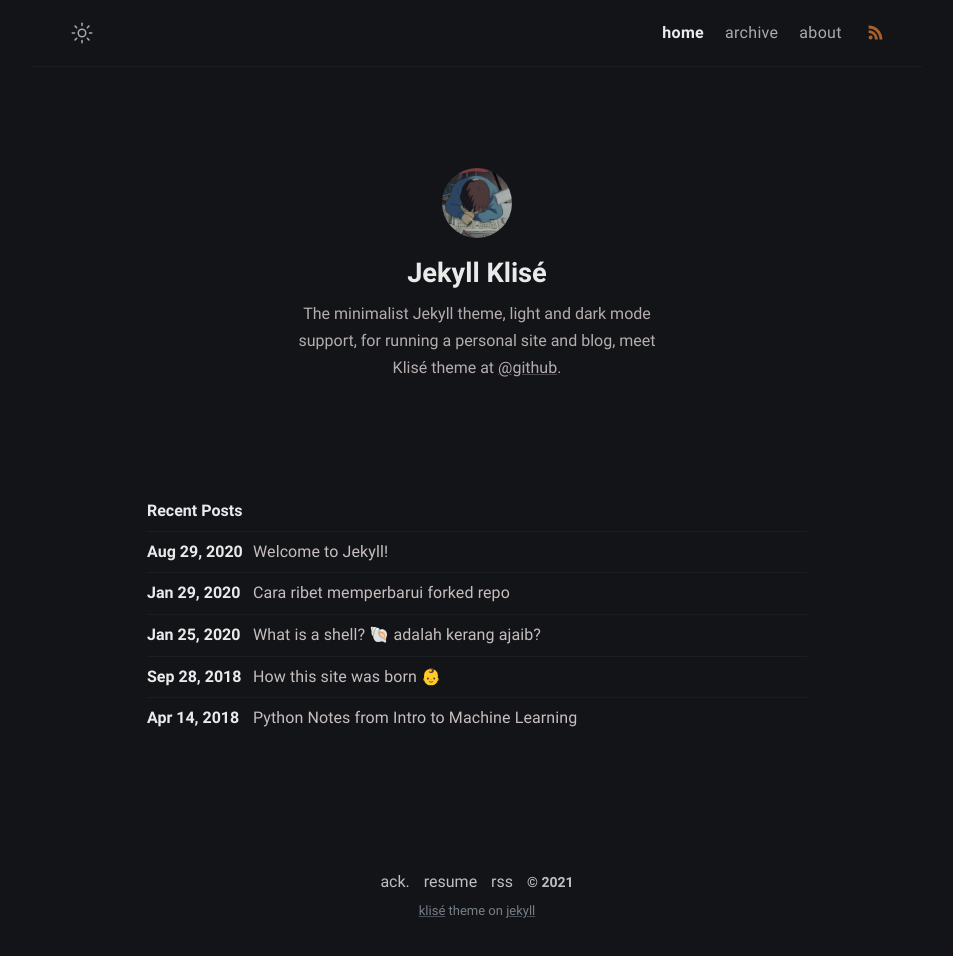
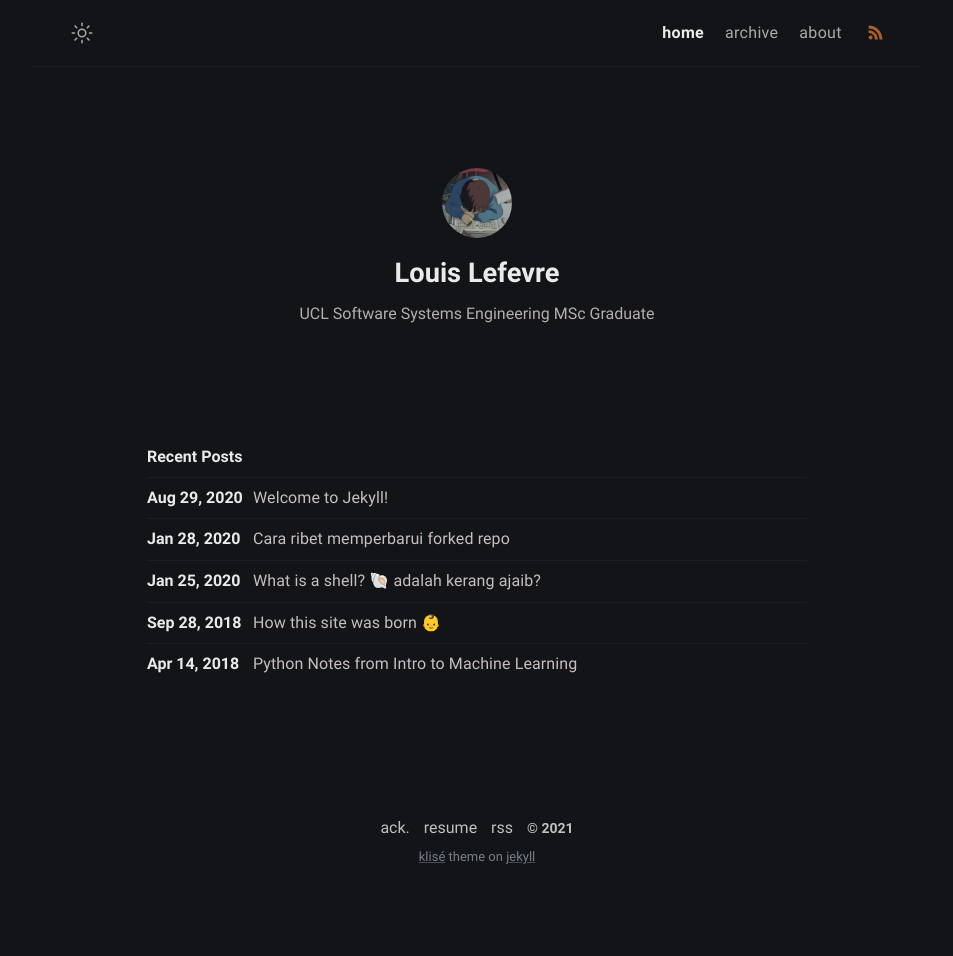
Before and after one commit to louislefevre/louislefevre.github.io, a Jekyll site: the page built from index.md, in a window 1280 px wide. Shown: the whole page, without its empty margins (163-1116 px from the left). Built offline with Jekyll 4.4.1, drawn with Linux system fonts in a browser that asks for light colours; after the commit the page ends 902 px from its top, so only the background shows below that.

Commit message:
Update metadata

```diff
--- a/_config.yml
+++ b/_config.yml
@@ -1,32 +1,26 @@
 # Site settings
-title: Klise Theme # site title
-description: >- # site description
-  He's writing in Bahasa about web technology and experience as a journal
-  for documentation things that he learned, meet him <a href="https://github.com/piharpi" target="_blank" rel="noopener">@github</a>.
-lang: en-US # default lang
-timezone: Asia/Jakarta # set your timezone
-image: assets/img/ogp.png # This image used for Open Graph more info https://ogp.me/
-repo: https://github.com/piharpi/jekyll-klise # site repo [optional]
-mode: dark # default theme "dark" | "light"
+title: Louis Lefevre
+description: Personal portfolio and blog
+lang: en-GB
+timezone: Europe/London
+image: assets/img/ogp.png # Image used for Open Graph (https://ogp.me/)
+repo: https://github.com/louislefevre/louislefevre.github.io
+mode: dark
 
 # Profile settings
 author:
-  name: Jekyll Klisé # author name
-  bio: >- # tell to the world
-    The minimalist Jekyll theme, light and dark mode support, for running a personal site and blog,
-    meet Klisé theme at <a href="https://github.com/piharpi/jekyll-klise" target="_blank" rel="noopener">@github</a>.
-  username: username # general username
-  github: github_username # github username
-  twitter: twitter_username # twitter username
-  facebook: facebook_username # facebook username
-  email: your-email@email.com # email adress
-  avatar: /assets/img/avatar.jpg # change with your own avatar
+  name: Louis Lefevre
+  bio: UCL Software Systems Engineering MSc Graduate
+  username: louislefevre
+  github: louislefevre
+  email: louislefev@gmail.com
+  avatar: /assets/img/avatar.jpg
 
 # URL settings
-url: "https://klise.now.sh" #
+url: "https://louislefevre.github.io/"
 baseurl:
 permalink: /:title/
-google_analytics: # leave it blank if not wish
+google_analytics:
 fb_appid:
 
 # Collection setting
@@ -63,27 +57,20 @@
 number_of_posts: 5
 
 # Build settings
-# theme: klise
 sass:
   style: compressed
 
+# Include in conversion
 include:
   - _redirects
   - .htaccess
 
+# Exclude in conversion
 exclude:
-  - CNAME
   - Gemfile
   - Gemfile.lock
   - LICENSE
-  - CHANGELOG.md
   - README.md
-  - node_modules
-  - CODE_OF_CONDUCT.md
-  - CONTRIBUTING.md
-  - lighthouse.png
-  - klise-*.gem
-  - klise.gemspec
 
 # Plugins
 plugins:
```
